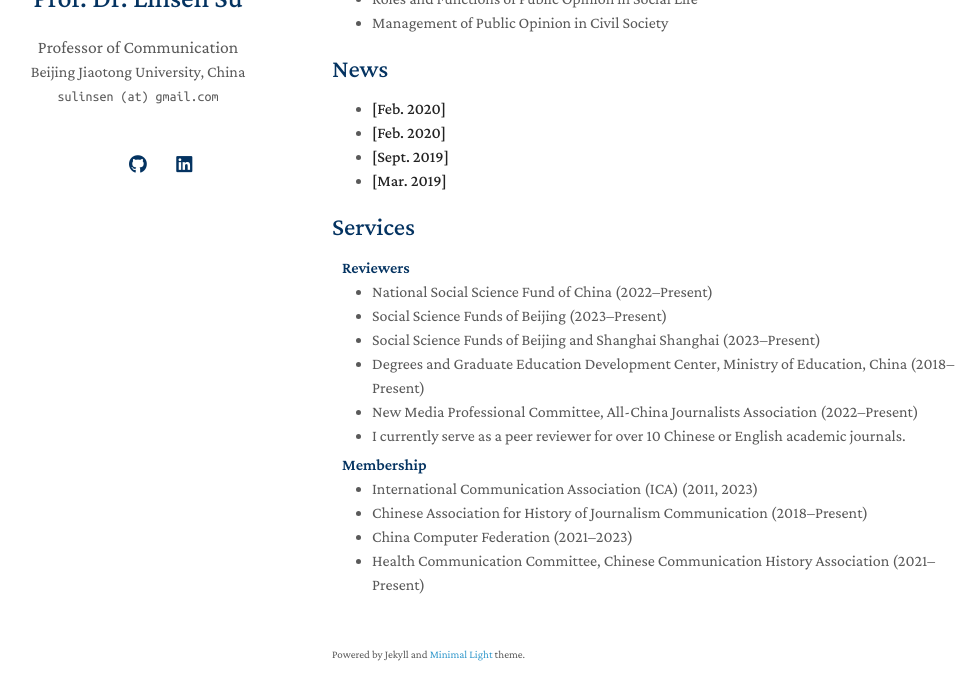
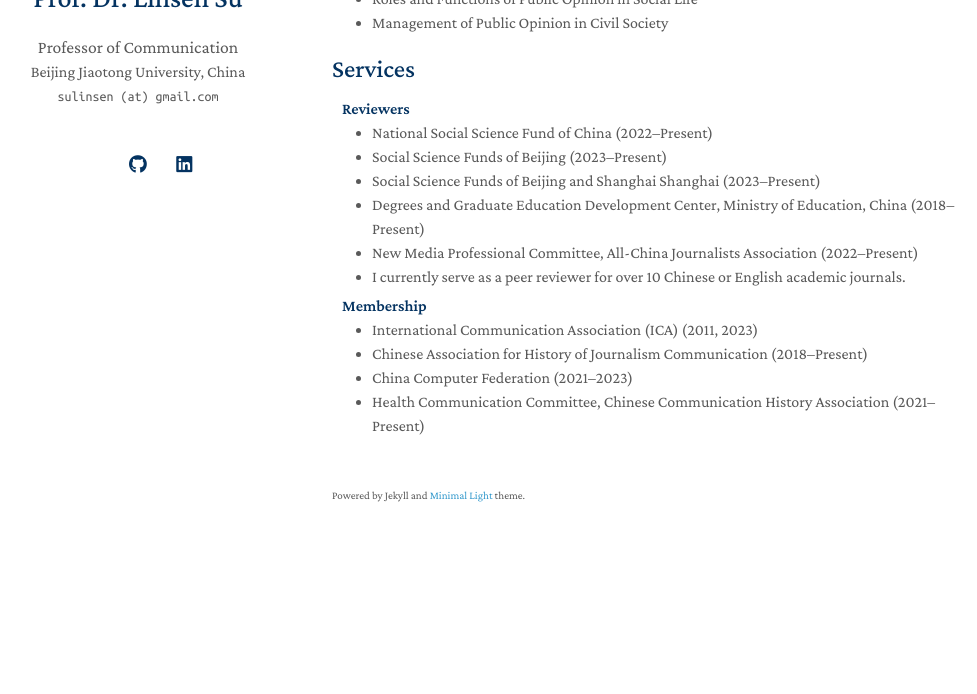
Before and after one commit to linsensu/home, a Jekyll site: the page built from index.md, in a window 1280 px wide and 900 px high, scrolled down 3916 px, cut to the strip 206-900 px from the top of the window. Shown: the whole strip, without its empty margins (138-1115 px from the left). Built offline with Jekyll 4.4.1, drawn with Linux system fonts in a browser that asks for light colours; a style sheet for code colours, icons or effects is not loaded; our own code applies the rules of GitHub Pages for plain Markdown files; after the commit the page ends 4698 px from its top, so only the background shows below that.

Commit message:
Update index.md

```diff
--- a/index.md
+++ b/index.md
@@ -99,11 +99,4 @@ This course provides a comprehensive exploration of public opinion, focusing on
 - Roles and Functions of Public Opinion in Social Life
 - Management of Public Opinion in Civil Society
 
-## News
-
-- **[Feb. 2020]**
-- **[Feb. 2020]**
-- **[Sept. 2019]**
-- **[Mar. 2019]**
-
 {% include_relative _includes/services.md %}
```
